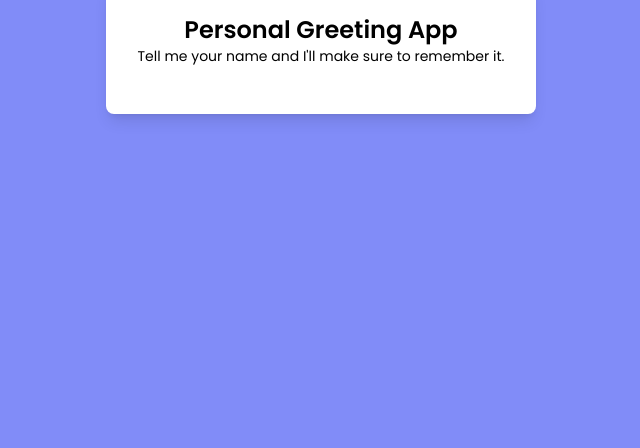
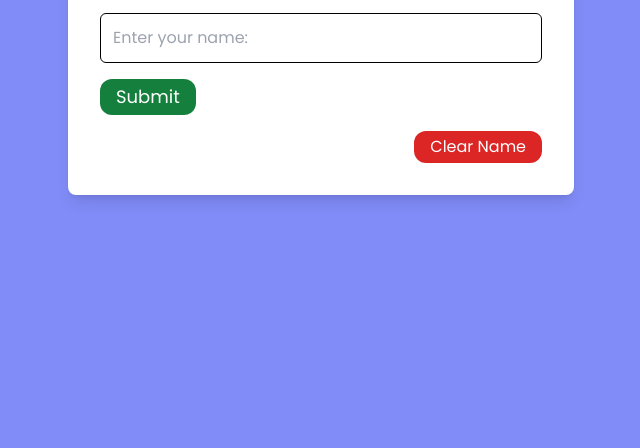
Before and after one commit to ayomikun-ade/GreetingApp, a website: page index.html in a window 1280 px wide. Shown: the part 352-800 px from the top of the page, without its empty margins (319-959 px from the left). Drawn offline with Linux system fonts and the light colour scheme.

Commit message:
added form elements: input and buttons

```diff
--- a/index.html
+++ b/index.html
@@ -10,9 +10,18 @@
 <body>
     <main class="w-full h-screen bg-indigo-400 flex items-center justify-center">
         <section class="bg-white p-8 rounded-lg shadow-lg mx-2">
-            <h1 class="text-2xl font-semibold text-center">Personal Greeting App</h1>
-            <p id="greeting" class="text-sm mb-4 text-center">Tell me your name and I'll make sure to remember it.</p>
+            <h1 class="text-3xl mb-1 font-semibold text-center">Personal Greeting App</h1>
+            <p id="greeting" class="mb-4 text-center">Tell me your name and I'll make sure to remember it.</p>
 
+            <form action="" id="form">
+                <input type="text" id="name" required placeholder="Enter your name:" class="mb-4 rounded-md w-full px-3 py-3 border border-black focus:outline-none focus:border-indigo-600">
+
+                <button id="submit" type="submit" class="text-lg bg-green-700 mb-4 rounded-xl text-white px-4 py-1 hover:bg-green-800">Submit</button>
+            </form>
+
+            <section class="flex justify-end">
+                <button id="clear" class="bg-red-600 px-4 py-1 rounded-xl text-white hover:bg-red-700">Clear Name</button>
+            </section>
         </section>
     </main>
 </body>
```
Also changed, not shown: src/output.css.
